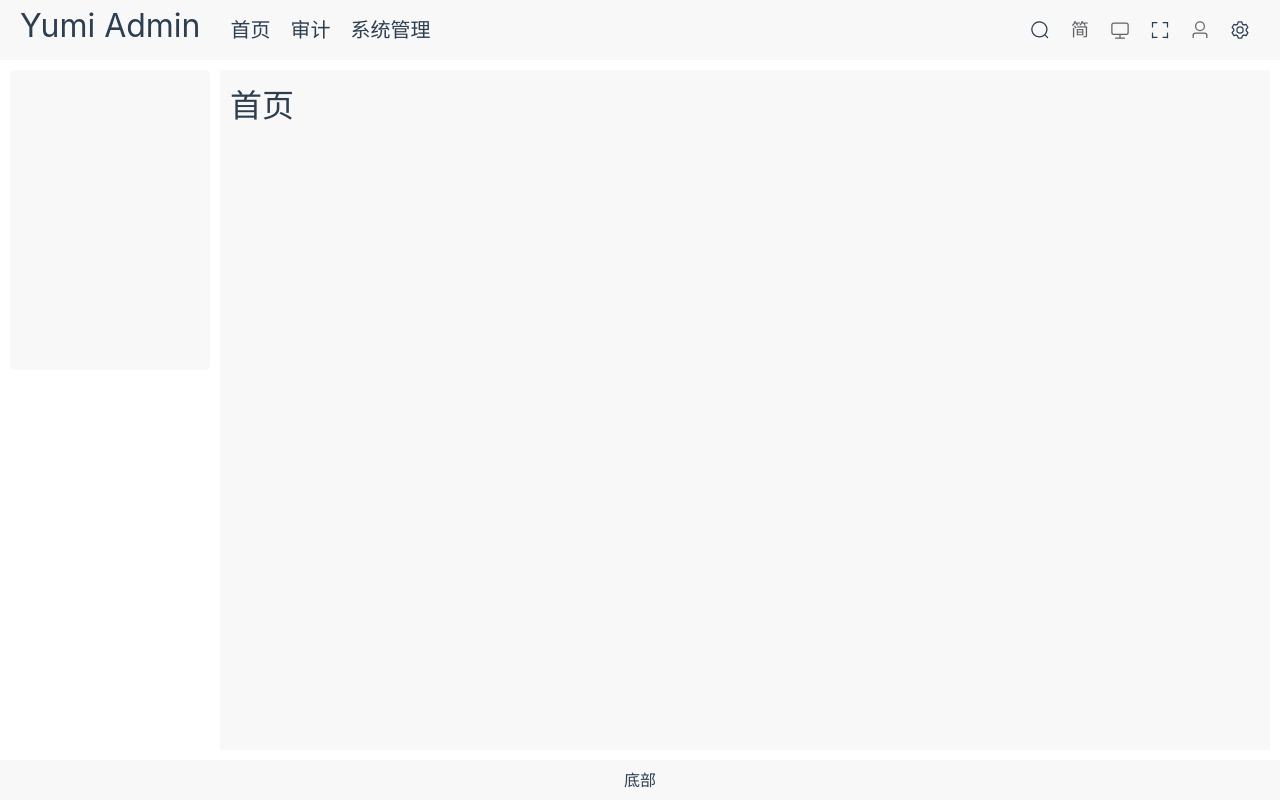
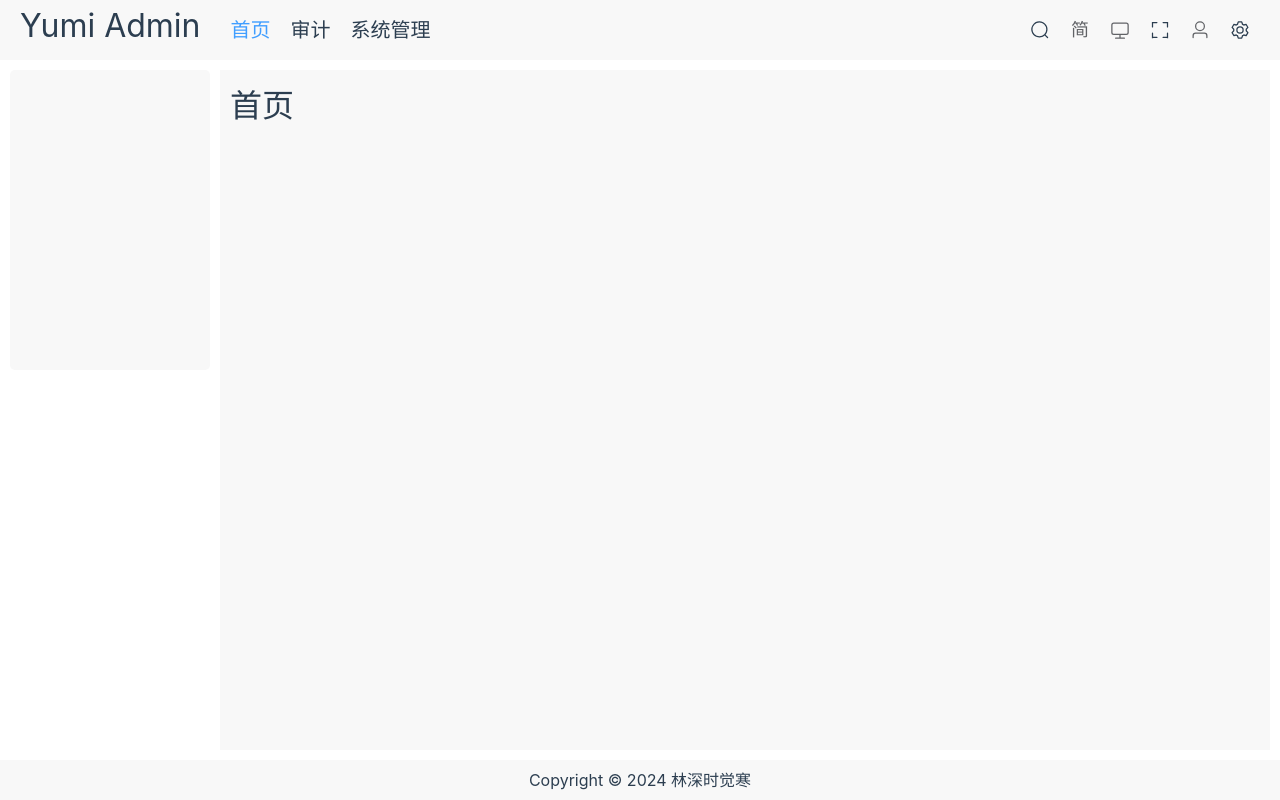
Before and after one commit to kangjia96/yumi-admin-ui, a Vue app: page /dashboard in a window 1280 px wide. Built offline with nearby package versions, Linux system fonts and the light colour scheme.

Commit message:
✨ feat: footer 封装、TopNav 组件添加基本交互

```diff
--- /dev/null
+++ b/src/layout/Footer.vue
@@ -0,0 +1,9 @@
+<script setup>
+defineOptions({ name: 'Footer' })
+</script>
+
+<template>
+  <footer>Copyright © 2024 林深时觉寒</footer>
+</template>
+
+<style scoped></style>
--- a/src/layout/components/TopNav/index.vue
+++ b/src/layout/components/TopNav/index.vue
@@ -5,13 +5,36 @@ defineOptions({ name: 'TopNav' })
 
 const router = useRouter()
 console.log(router.currentRoute.value)
+
+const routerList = [
+  {
+    path: '/dashboard',
+    name: '首页',
+    icon: 'HomeFilled'
+  },
+  {
+    path: '/audit',
+    name: '审计',
+    icon: 'Document'
+  },
+  {
+    path: '/system',
+    name: '系统管理',
+    icon: 'Setting'
+  }
+]
 </script>
 
 <template>
   <nav>
-    <div class="top-menu-item">首页</div>
-    <div class="top-menu-item">审计</div>
-    <div class="top-menu-item">系统管理</div>
+    <div
+      v-for="item in routerList"
+      :class="{ active: router.currentRoute.value.path.includes(item.path) }"
+      class="top-menu-item"
+      @click="router.push(item.path)"
+    >
+      {{ item.name }}
+    </div>
   </nav>
 </template>
 
@@ -29,5 +52,9 @@ nav {
       color: var(--el-color-primary);
     }
   }
+
+  .active {
+    color: var(--el-color-primary);
+  }
 }
 </style>
--- a/src/layout/index.vue
+++ b/src/layout/index.vue
@@ -2,6 +2,7 @@
 import HeaderView from '@/layout/Header.vue'
 import Sidebar from '@/layout/Sidebar.vue'
 import Main from '@/layout/Main.vue'
+import Footer from '@/layout/Footer.vue'
 </script>
 
 <template>
@@ -12,7 +13,7 @@ import Main from '@/layout/Main.vue'
 
       <Main class="main" />
     </div>
-    <footer>底部</footer>
+    <Footer class="footer" />
   </div>
 </template>
 
@@ -51,7 +52,7 @@ import Main from '@/layout/Main.vue'
   }
 }
 
-footer {
+.footer {
   height: 40px;
   text-align: center;
   line-height: 40px;
```
